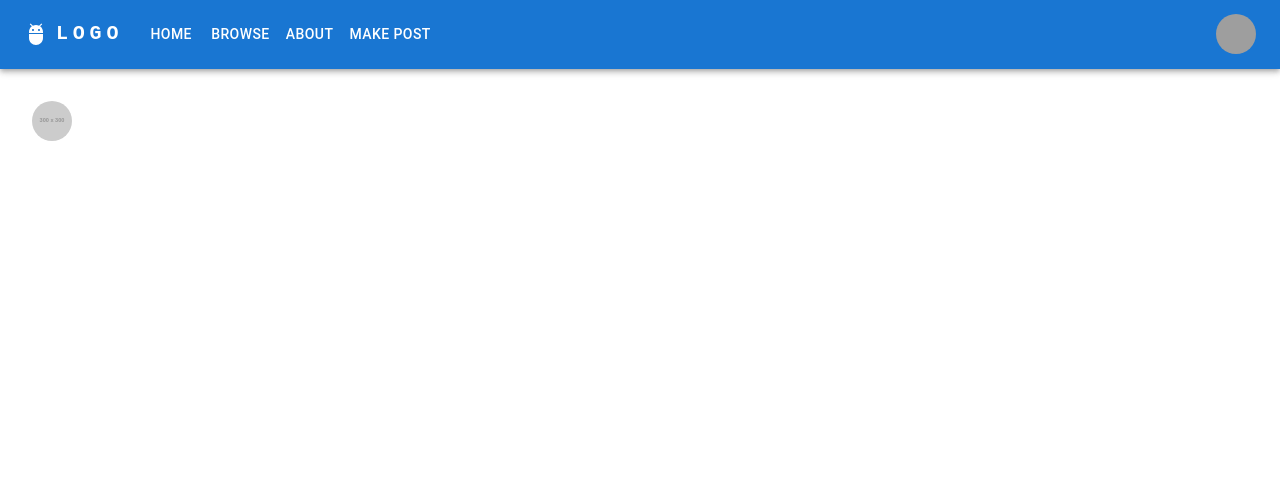
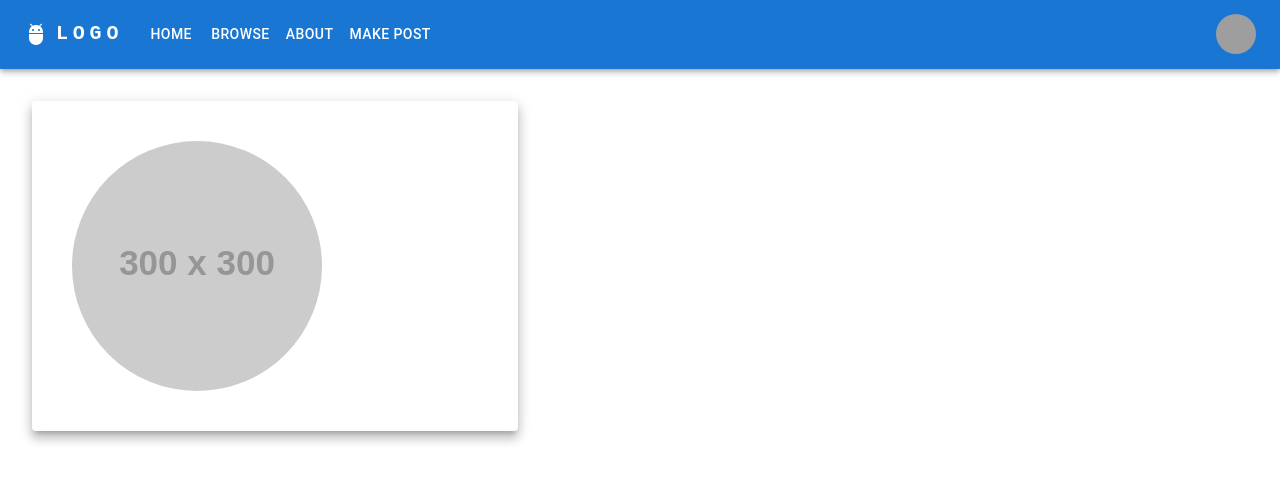
Before and after one commit to Exansa/M7011E, a Next.js app in the folder Frontend/blog-next-frontend/: page /profile in a window 1280 px wide. Shown: the top 482 px of the page. Built offline with nearby package versions, Linux system fonts and the light colour scheme; grey boxes are pictures that could not be loaded.

Commit message:
C-c-changes

```diff
--- a/Frontend/blog-next-frontend/pages/profile/index.js
+++ b/Frontend/blog-next-frontend/pages/profile/index.js
@@ -1,5 +1,5 @@
 import ResponsiveAppBar from "../../resource/components/global/headerBar";
-import { Box, Stack, Avatar } from "@mui/material";
+import { Box, Stack, Avatar, Card } from "@mui/material";
 import Users from "../../data/mock_db/users";
 import Page from "../../resource/components/page";
 
@@ -13,7 +13,13 @@ export function Profile() {
 
         <Box sx={{ mx: 4, my: 4 }}>
           <Stack direction="column">
-            <Avatar alt="Error loading avatar" src={user.image.href}></Avatar>
+            <Card raised sx={{ padding: 5, width: { md: "40%", xs: "90%" } }}>
+              <Avatar
+                alt="Error loading avatar"
+                src={user.image.href}
+                sx={{ width: 250, height: 250 }}
+              />
+            </Card>
           </Stack>
         </Box>
       </Page>
```
